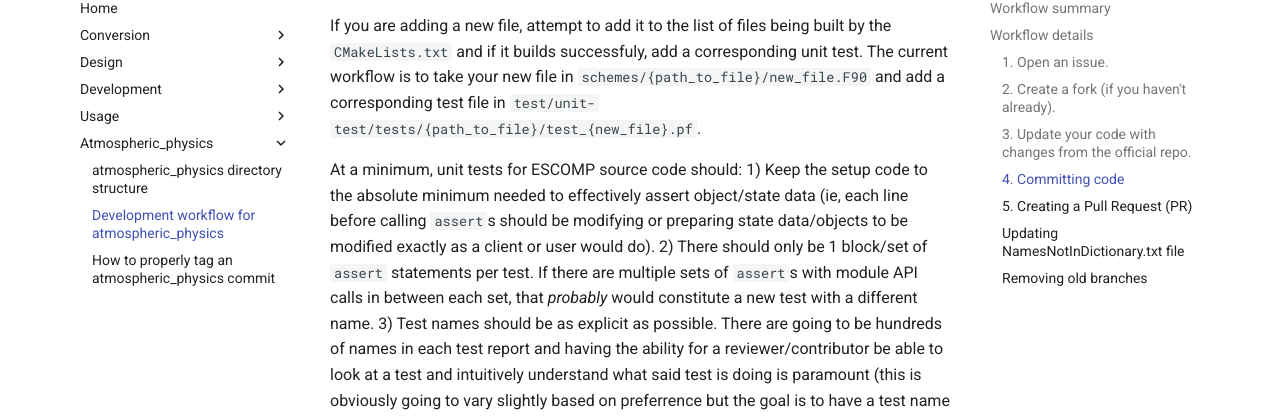
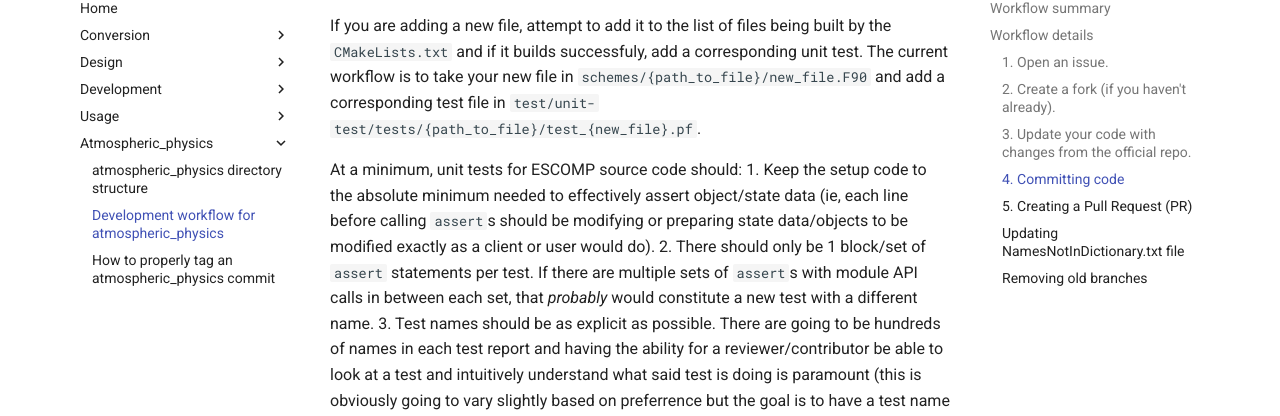
Before and after one commit to kuanchihwang/CAM-SIMA-Docs, an MkDocs documentation site: the page built from docs/atmospheric_physics/development_workflow.md, in a window 1280 px wide and 900 px high, scrolled down 3851 px. Shown: the part 100-516 px from the top of the window. Built offline with MkDocs 1.6.1 and Material for MkDocs 9.7.7, drawn with Linux system fonts in a browser that asks for light colours; some of the changed text lies outside the part shown.

Commit message:
Fixing list.

```diff
--- a/docs/atmospheric_physics/development_workflow.md
+++ b/docs/atmospheric_physics/development_workflow.md
@@ -131,9 +131,9 @@
 If you are adding a new file, attempt to add it to the list of files being built by the `CMakeLists.txt` and if it builds successfuly, add a corresponding unit test.  The current workflow is to take your new file in `schemes/{path_to_file}/new_file.F90` and add a corresponding test file in `test/unit-test/tests/{path_to_file}/test_{new_file}.pf`.
 
 At a minimum, unit tests for ESCOMP source code should:
-1) Keep the setup code to the absolute minimum needed to effectively assert object/state data (ie, each line before calling `assert`s should be modifying or preparing state data/objects to be modified exactly as a client or user would do).
-2) There should only be 1 block/set of `assert` statements per test.  If there are multiple sets of `assert`s with module API calls in between each set, that _probably_ would constitute a new test with a different name.
-3) Test names should be as explicit as possible.  There are going to be hundreds of names in each test report and having the ability for a reviewer/contributor be able to look at a test and intuitively understand what said test is doing is paramount (this is obviously going to vary slightly based on preferrence but the goal is to have a test name be as intuitive as possible).
+1. Keep the setup code to the absolute minimum needed to effectively assert object/state data (ie, each line before calling `assert`s should be modifying or preparing state data/objects to be modified exactly as a client or user would do).
+2. There should only be 1 block/set of `assert` statements per test.  If there are multiple sets of `assert`s with module API calls in between each set, that _probably_ would constitute a new test with a different name.
+3. Test names should be as explicit as possible.  There are going to be hundreds of names in each test report and having the ability for a reviewer/contributor be able to look at a test and intuitively understand what said test is doing is paramount (this is obviously going to vary slightly based on preferrence but the goal is to have a test name be as intuitive as possible).
 
 
 **3.  Add all the files that you want to commit.  There are multiple ways to do this, but one of the safer ways is to first check your status:**
```
